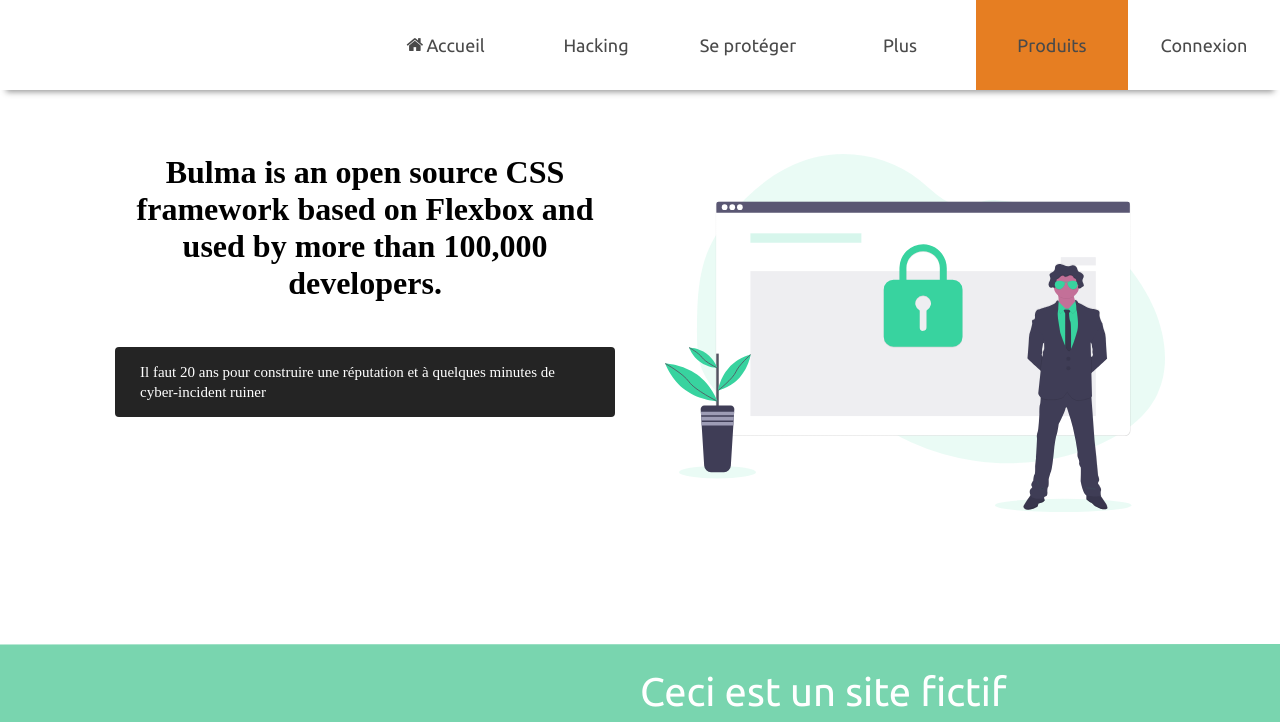
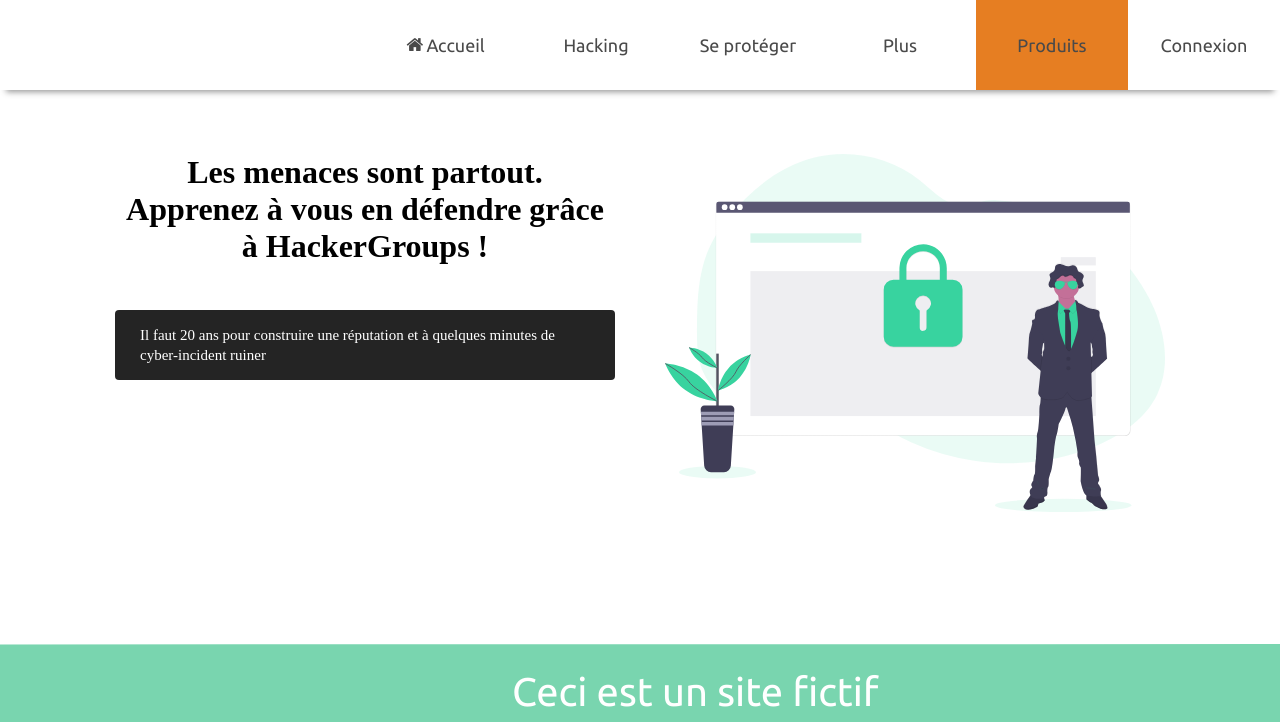
Before and after one commit to adrien1212/Projet-Tuteure-S1, a plain HTML site: page index.html in a window 1280 px wide. Shown: the top 722 px of the page. Drawn offline with nearby package versions, Linux system fonts and the light colour scheme.

Commit message:
modif index + css

```diff
--- a/index.html
+++ b/index.html
@@ -70,7 +70,7 @@
 			<div class="intro-colonnes">
 				<div class="intro-colonne-gauche">
 					<div class="intro-content">
-						<h1>Bulma is an open source CSS framework based on Flexbox and used by more than 100,000 developers.</h1>
+						<h1>Les menaces sont partout. <br />Apprenez à vous en défendre grâce à HackerGroups !</h1>
 					</div>
 					<p class="intro-code">Il faut 20 ans pour construire une réputation
 					et à quelques minutes de cyber-incident ruiner
--- a/styles/styles.css
+++ b/styles/styles.css
@@ -241,7 +241,7 @@ footer .facebook, .twitter, .instagram{
   color: white;
   font-size: 40px;
   font-family: Ubuntu;
-  left: 50%;
+  left: 40%;
 
 }
 
```
Also changed, not shown: images/cyber-security-2296269_1280.jpg (deleted).
